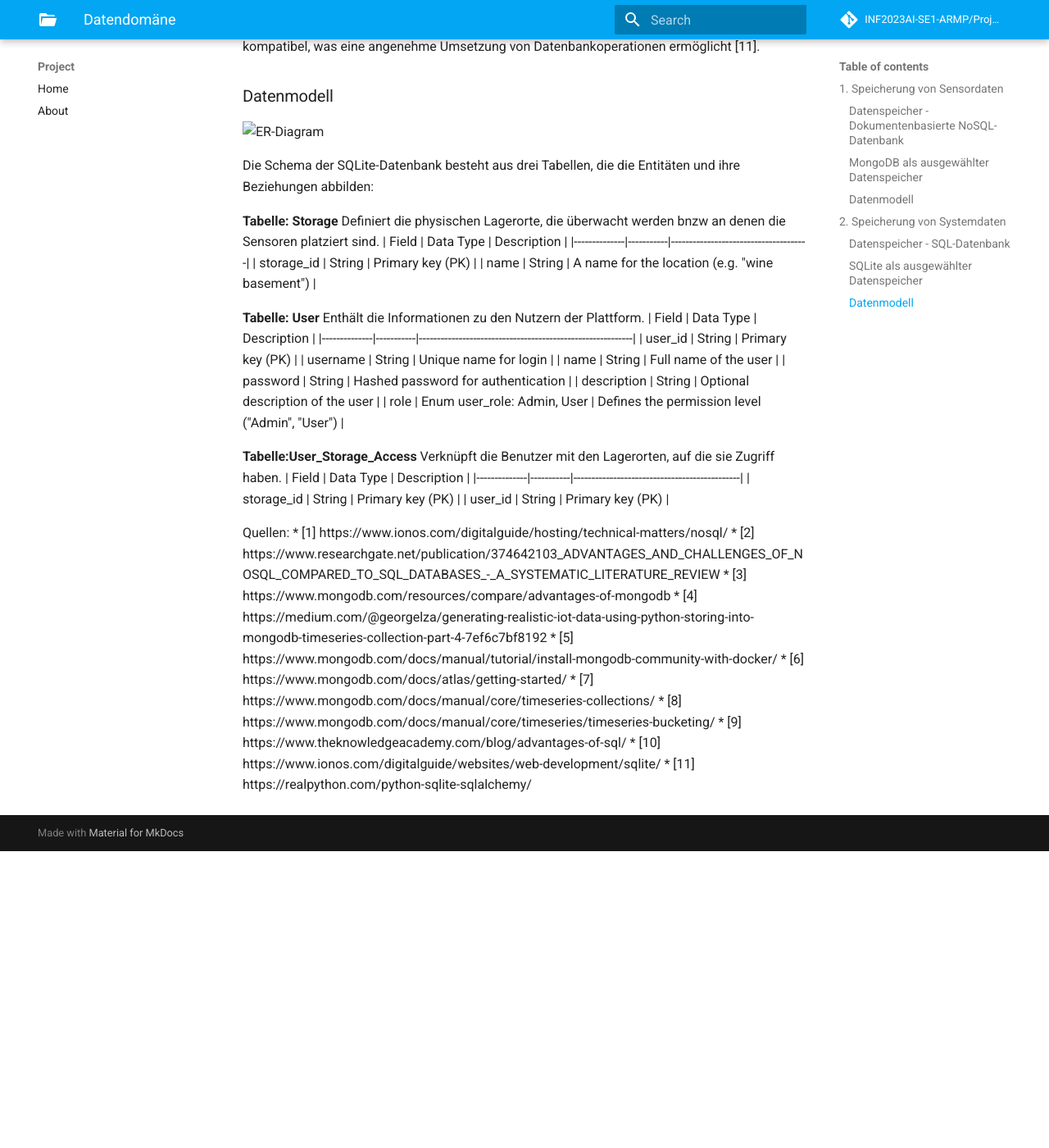
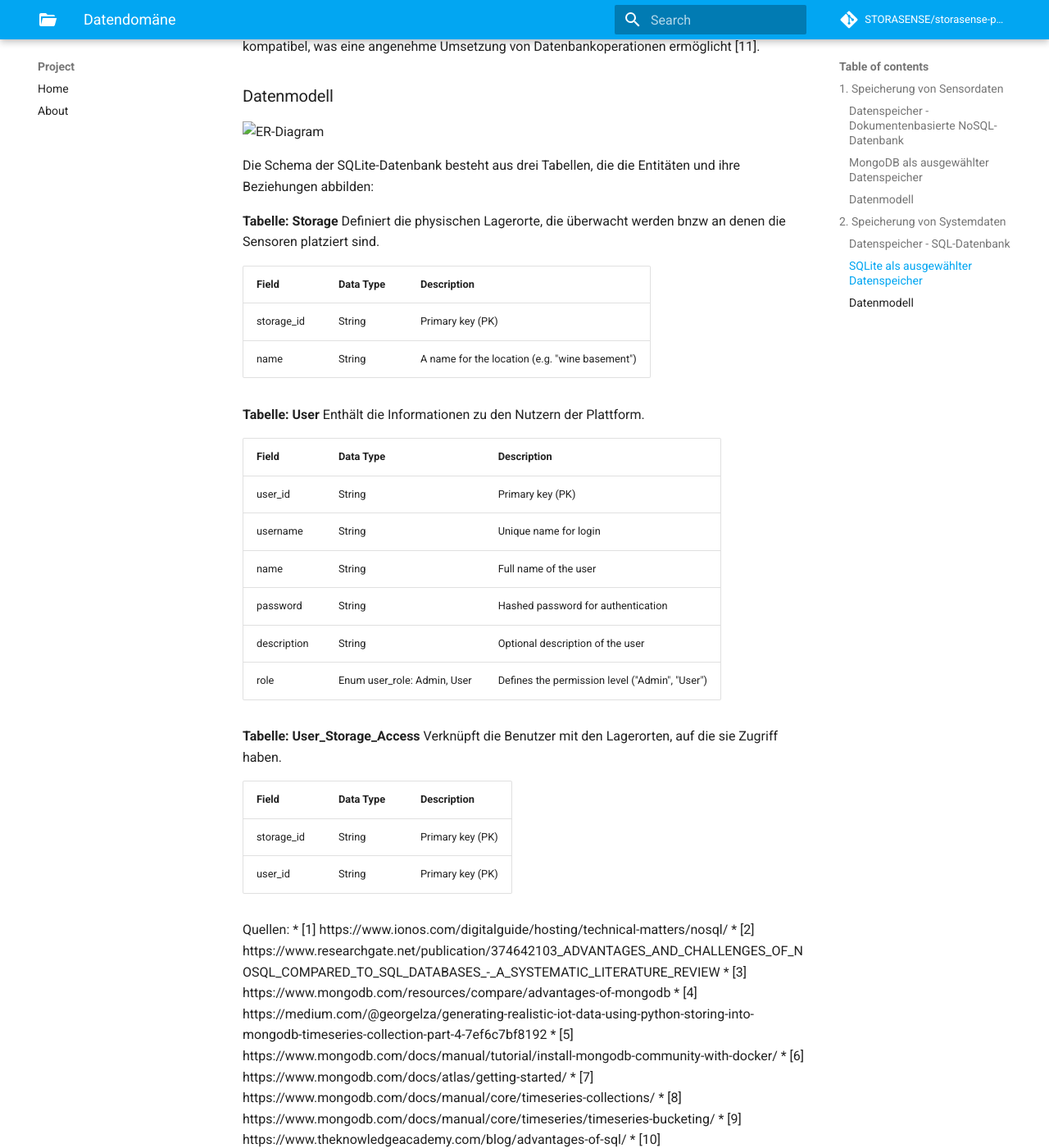
Before and after one commit to STORASENSE/storasense-platform, an MkDocs documentation site: the page built from docs/docs/data.md, in a window 1280 px wide and 1400 px high, scrolled down 3787 px. Shown: the whole window at 82% size. Built offline with MkDocs 1.6.1 and Material for MkDocs 9.7.7, drawn with Linux system fonts in a browser that asks for light colours; comment, search, counter and statistics services are not loaded; before the commit the page ends 4825 px from its top, so only the background shows below that.

Commit message:
docs: edited mkdocs config

```diff
--- a/docs/docs/data.md
+++ b/docs/docs/data.md
@@ -98,6 +98,7 @@ Die Schema der SQLite-Datenbank besteht aus drei Tabellen, die die Entitäten un
 
 **Tabelle: Storage**
 Definiert die physischen Lagerorte, die überwacht werden bnzw an denen die Sensoren platziert sind.
+
 | Field        | Data Type | Description                                 |
 |--------------|-----------|--------------------------------------|
 | storage_id  | String    | Primary key (PK)                     |
@@ -105,6 +106,7 @@ Definiert die physischen Lagerorte, die überwacht werden bnzw an denen die Sens
 
 **Tabelle: User**
 Enthält die Informationen zu den Nutzern der Plattform.
+
 | Field        | Data Type | Description                                                      |
 |--------------|-----------|-----------------------------------------------------------|
 | user_id      | String    | Primary key (PK)                                          |
@@ -114,8 +116,9 @@ Enthält die Informationen zu den Nutzern der Plattform.
 | description  | String    | Optional description of the user                          |
 | role         | Enum user_role: Admin, User     | Defines the permission level ("Admin", "User")       |
 
-**Tabelle:User_Storage_Access**
+**Tabelle: User_Storage_Access**
 Verknüpft die Benutzer mit den Lagerorten, auf die sie Zugriff haben.
+
 | Field        | Data Type | Description                                         |
 |--------------|-----------|----------------------------------------------|
 | storage_id   | String    | Primary key (PK)    |
--- a/docs/mkdocs.yml
+++ b/docs/mkdocs.yml
@@ -1,7 +1,7 @@
 site_name: Project
-site_url: https://github.com/INF2023AI-SE1-ARMP/Project
-repo_url: https://github.com/INF2023AI-SE1-ARMP/Project
-repo_name: "INF2023AI-SE1-ARMP/Project"
+site_url: https://github.com/STORASENSE/storasense-platform
+repo_url: https://github.com/STORASENSE/storasense-platform
+repo_name: "STORASENSE/storasense-platform"
 
 theme:
   name: "material"
```
